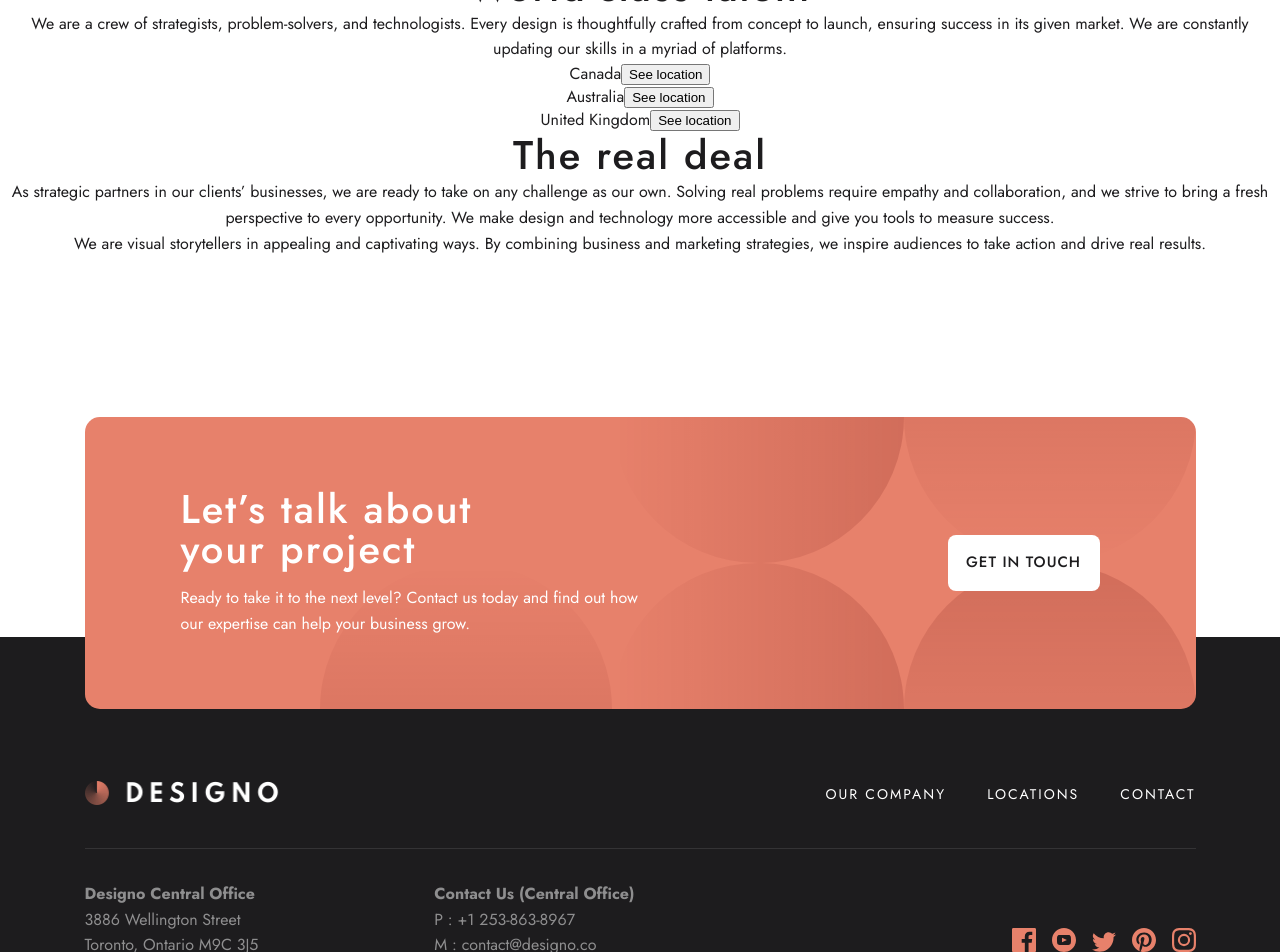
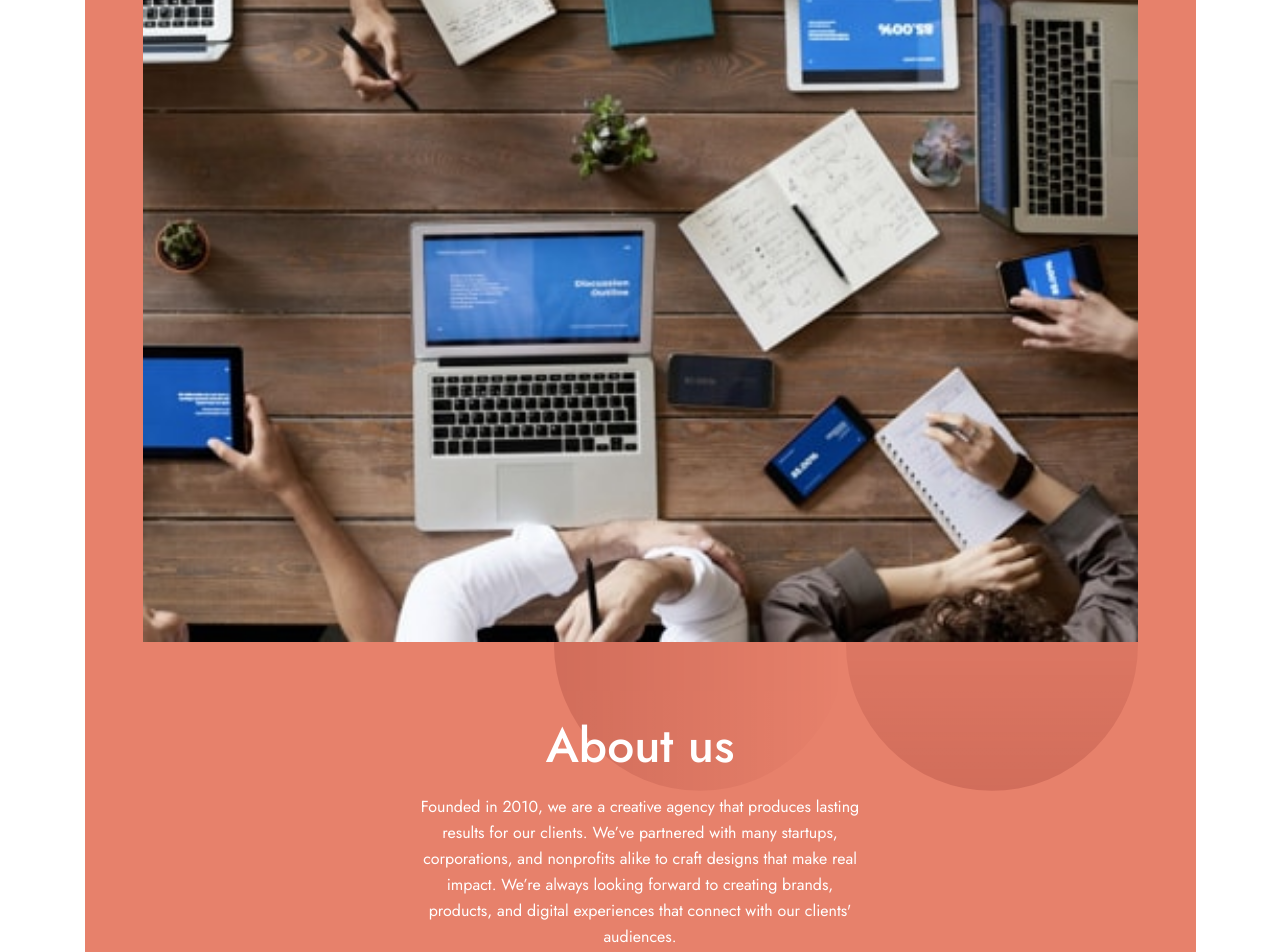
Before and after one commit to Andrparsons/designo, a Next.js app: page /about in a window 1280 px wide. Shown: the part 580-1532 px from the top of the page. Built offline with nearby package versions, Linux system fonts and the light colour scheme.

Commit message:
created stylesheet for about page and added button

```diff
--- a/pages/about.js
+++ b/pages/about.js
@@ -1,8 +1,9 @@
 import Head from "next/head";
-import styles from "../styles/Home.module.css";
+import styles from "../styles/About.module.css";
 
 import CTA from "../components/CTA/CTA";
 import Container from "../components/Container/Container";
+import Button from "../components/Button/Button";
 
 export default function About() {
   return (
@@ -15,15 +16,34 @@ export default function About() {
 
       <main className={styles.main}>
         <section className={styles.introSection}>
-          <h1>About us</h1>
-
-          <p>
-            Founded in 2010, we are a creative agency that produces lasting
-            results for our clients. We’ve partnered with many startups,
-            corporations, and nonprofits alike to craft designs that make real
-            impact. We’re always looking forward to creating brands, products,
-            and digital experiences that connect with our clients' audiences.
-          </p>
+          <div className={styles.introContainer}>
+            <picture>
+              <source
+                media="(min-width:900px)"
+                srcSet="/about/desktop/image-about-hero.jpg"
+              />
+              <source
+                media="(min-width:550px)"
+                srcSet="/about/tablet/image-about-hero.jpg"
+              />
+              <img
+                className={styles.introPic}
+                src="/about/mobile/image-about-hero.jpg"
+                alt="Teamwork"
+              />
+            </picture>
+            <div className={styles.introContent}>
+              <h1>About us</h1>
+              <p className={styles.introParagraph}>
+                Founded in 2010, we are a creative agency that produces lasting
+                results for our clients. We’ve partnered with many startups,
+                corporations, and nonprofits alike to craft designs that make
+                real impact. We’re always looking forward to creating brands,
+                products, and digital experiences that connect with our clients'
+                audiences.
+              </p>
+            </div>
+          </div>
         </section>
 
         <section className={styles.talent}>
@@ -39,17 +59,17 @@ export default function About() {
         <section className={styles.locations}>
           <div className={styles.location}>
             Canada
-            <button>See location</button>
+            <Button btnStyle="secondary">See location</Button>
           </div>
 
           <div className={styles.location}>
             Australia
-            <button>See location</button>
+            <Button btnStyle="secondary">See location</Button>
           </div>
 
           <div className={styles.location}>
             United Kingdom
-            <button>See location</button>
+            <Button btnStyle="secondary">See location</Button>
           </div>
         </section>
 
--- /dev/null
+++ b/styles/About.module.css
@@ -0,0 +1,46 @@
+.introSection {
+  background-color: var(--highlightBg);
+  color: var(--textLight);
+  text-align: center;
+}
+
+.introPic {
+  vertical-align: middle;
+}
+
+.introContent {
+  padding: 5rem 1.5rem;
+  background-image: url(/about/mobile/bg-pattern-hero-about-mobile.svg);
+  background-repeat: no-repeat;
+  background-position: top -9rem right;
+}
+
+.introParagraph {
+  margin-top: 1.5rem;
+}
+
+@media (min-width: 550px) {
+  .introSection {
+    margin: 0 2.5rem;
+    border-radius: var(--borderRadiuslarge);
+    padding: 4rem 0;
+    background-position: center left -2rem;
+  }
+
+  .introContainer {
+    padding: 0 3.625rem;
+  }
+
+  .introParagraph {
+    max-width: 445px;
+    margin: 1.5rem auto 0;
+  }
+}
+
+@media (min-width: 900px) {
+  .introSection {
+    max-width: 1111px;
+    margin: 0 auto;
+    background-position: center right;
+  }
+}
```
Also changed, not shown: styles/App-design.module.css (deleted).
